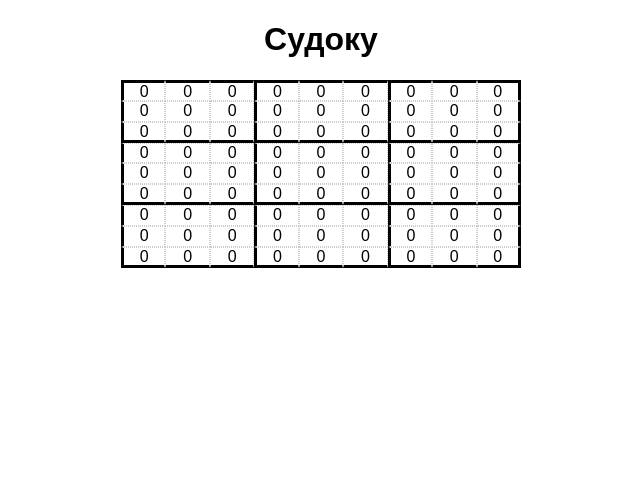
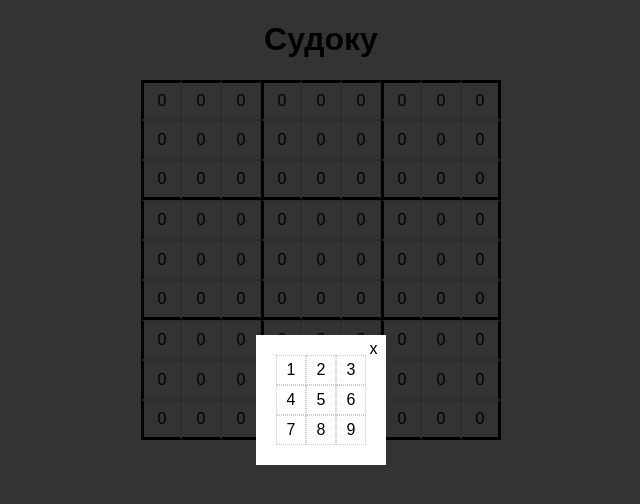
Before and after one commit to taraswww777/react-learn-sudoku, a React (Create React App) app: page / in a window 1280 px wide. Shown: the top 504 px of the page, without its empty margins (319-959 px from the left). Built offline with nearby package versions, Linux system fonts and the light colour scheme.

Commit message:
addKeyBoard has errors

```diff
--- a/src/components/App/App.tsx
+++ b/src/components/App/App.tsx
@@ -1,5 +1,5 @@
 import * as React from 'react';
-import BEM, {IBEMProps} from 'src/libs/@BEM';
+import {BEM, IBEMProps} from "../../libs/BEM/BEM";
 import Sudoku from "../Sudoku/views/Sudoku";
 import './App.css';
 
--- a/src/components/Sudoku/core/Cell.tsx
+++ b/src/components/Sudoku/core/Cell.tsx
@@ -5,6 +5,7 @@ export const MAX_POS_X = 9;
 export const MAX_POS_Y = 9;
 
 export interface ICell {
+	key: string,
 	posX: number,
 	posY: number,
 	value?: number | 0,
@@ -12,6 +13,7 @@ export interface ICell {
 
 export function genCell(posX: number, posY: number, value: number = 0): ICell {
 	return {
+		'key': posX + '-' + posY,
 		'posX': posX,
 		'posY': posY,
 		'value': value,
--- a/src/components/Sudoku/css/Sudoku.css
+++ b/src/components/Sudoku/css/Sudoku.css
@@ -3,12 +3,30 @@
 
 .sudoku__grid {
 	display: grid;
-	grid-template-columns: 11.1111111% 11.1111111% 11.1111111% 11.1111111% 11.1111111% 11.1111111% 11.1111111% 11.1111111% 11.1111111%;
-	grid-template-rows: 11.1111111% 11.1111111% 11.1111111% 11.1111111% 11.1111111% 11.1111111% 11.1111111% 11.1111111% 11.1111111%;
+	width: 360px;
+	height: 360px;
+	margin: 0 auto;
+	grid: 40px 40px 40px 40px 40px 40px 40px 40px 40px
+				/
+				40px 40px 40px 40px 40px 40px 40px 40px 40px;
+
 }
 
 .sudoku__cell {
+	transition: 0.5s linear;
 	border: 1px dotted #ccc;
+	cursor: pointer;
+	color: #000;
+	display: flex;
+	align-items: center;
+	align-content: center;
+	justify-content: center;
+}
+
+.sudoku__cell:hover {
+	transition: 0.25s linear;
+	background: #000;
+	color: #fff;
 }
 
 [class*="sudoku__cell--pos_0"] {
@@ -25,7 +43,7 @@
 .sudoku__cell--pos_2-7, .sudoku__cell--pos_5-7,
 .sudoku__cell--pos_2-8, .sudoku__cell--pos_5-8,
 [class*="sudoku__cell--pos_8"] {
-	border-bottom:  solid #000;
+	border-bottom: solid #000;
 }
 
 .sudoku__cell--pos_0-0, .sudoku__cell--pos_0-6, .sudoku__cell--pos_0-3,
@@ -37,7 +55,7 @@
 .sudoku__cell--pos_6-0, .sudoku__cell--pos_6-6, .sudoku__cell--pos_6-3,
 .sudoku__cell--pos_7-0, .sudoku__cell--pos_7-6, .sudoku__cell--pos_7-3,
 .sudoku__cell--pos_8-0, .sudoku__cell--pos_8-6, .sudoku__cell--pos_8-3 {
-	border-left:  solid #000;
+	border-left: solid #000;
 }
 
 .sudoku__cell--pos_0-8,
--- /dev/null
+++ b/src/components/Sudoku/css/SudokuKeyboard.css
@@ -0,0 +1,59 @@
+.sudoku-keyboard {
+	position: absolute;
+	top: 0;
+	background: rgba(0, 0, 0, 0.8);
+	left: 0;
+	width: 100vw;
+	height: 100vh;
+}
+
+.sudoku-keyboard__close {
+	display: inline-block;
+	position: absolute;
+	width: 15px;
+	height: 15px;
+	padding: 5px;
+	right: 0;
+	top: 0;
+	cursor: pointer;
+	color: #000;
+	overflow: hidden;
+}
+
+
+
+.sudoku-keyboard__close:hover {
+	color: #f00;
+}
+
+.sudoku-keyboard__grid {
+	display: grid;
+	width: 90px;
+	height: 90px;
+	margin: 0 auto;
+	grid: 30px 30px 30px/30px 30px 30px;
+	background: #ffffff;
+	padding: 20px;
+	position: absolute;
+	top: 50%;
+	left: 50%;
+	transform: translateX(-50%) translateY(-50%);
+
+}
+
+.sudoku-keyboard__key {
+	transition: 0.5s linear;
+	border: 1px dotted #ccc;
+	cursor: pointer;
+	color: #000;
+	display: flex;
+	align-items: center;
+	align-content: center;
+	justify-content: center;
+}
+
+.sudoku-keyboard__key:hover {
+	transition: 0.25s linear;
+	background: #000;
+	color: #fff;
+}
--- a/src/components/Sudoku/views/Sudoku.tsx
+++ b/src/components/Sudoku/views/Sudoku.tsx
@@ -1,8 +1,9 @@
 import * as _ from "lodash";
 import * as React from 'react';
-import BEMComponent from "../../../libs/@BEMClass";
+import BEMComponent from "../../../libs/BEM/BEMComponent";
 import {genCell, ICell, MAX_POS_X, MAX_POS_Y, MIN_POS_X, MIN_POS_Y} from "../core/Cell";
 import "../css/Sudoku.css";
+import SudokuKeyboard from "./SudokuKeyboard";
 
 class Sudoku extends BEMComponent {
 
@@ -21,29 +22,48 @@ class Sudoku extends BEMComponent {
 		this.state = {...this.state, taskDefault: task, currentStateTask: task};
 	}
 
+	public openKeyboard(cellKey: string) {
+		// TODO: открытие окна для ввода числа
+		console.log('openKeyboard:cellKey:', cellKey);
+
+	// noinspection RequiredAttributes
+		return (<SudokuKeyboard cellKey={cellKey}/>);
+	}
+
+	public onClickOpenKeyboard(cellKey: string) {
+		// return (event: React.MouseEvent<HTMLElement>) => {
+		return () => {
+			this.openKeyboard(cellKey);
+		}
+	}
+
 	public renderCells(cells: ICell[]): any {
 		return (
-			<div className={this.elem('grid')}>{_.map(cells, (cell: ICell) => this.renderCell(cell))}
-			</div>
+			<div className={this.elem('grid')}>{_.map(cells, (cell: ICell) => this.renderCell(cell))}</div>
 		);
-
 	}
 
 	public renderCell(cell: ICell): any {
-		let key = cell.posX + '-' + cell.posY;
 		return (
-			<div className={this.elem('cell', 'pos', key)} key={key}>{cell.value}</div>
+			<div
+				onClick={this.onClickOpenKeyboard(cell.key)}
+				className={
+					this.joinClasses(this.elem('cell', 'pos', cell.key))}
+				key={cell.key}
+			>{cell.value}</div>
 		);
+	}
 
-	}
+
+
 
 	public render() {
 		const currentStateTask = _.get(this.state, 'currentStateTask');
-		console.log('currentStateTask:', currentStateTask);
 
 		return (
 			<div className={this.block()}>
 				{currentStateTask && this.renderCells(currentStateTask)}
+				{this.openKeyboard('0-0')}
 			</div>
 		);
 	}
--- /dev/null
+++ b/src/components/Sudoku/views/SudokuKeyboard.tsx
@@ -0,0 +1,37 @@
+import * as _ from "lodash";
+import * as React from 'react';
+import {BEM, IBEMProps} from "../../../libs/BEM/BEM";
+import "../css/SudokuKeyboard.css";
+
+// TODO need setValue
+interface ISudokuKeyboardProps extends IBEMProps {
+	cellKey: string,
+	setValue: any
+}
+
+const keys: number[] = [
+	1, 2, 3, 4, 5, 6, 7, 8, 9
+];
+const componentName = 'sudoku-keyboard';
+
+function onClick(keyValue: number, cellKey: string,setValue:any) {
+	return () => {
+		setValue(cellKey,keyValue);
+	}
+}
+
+function SudokuKeyboard(props: ISudokuKeyboardProps) {
+	return (
+		<div className={props.block()}>
+			<div className={props.elem('grid')}>
+				<span className={props.elem('close')}>x</span>
+				{_.map(keys, (key: number) =>
+					<div onClick={onClick(key, props.cellKey,props.setValue)} className={props.elem('key')}>{key}</div>
+				)}
+			</div>
+		</div>
+	);
+
+}
+
+export default BEM(SudokuKeyboard, componentName);
--- a/src/libs/@BEM.tsx
+++ /dev/null
@@ -1,48 +0,0 @@
-import * as React from "react";
-
-
-type fnBEMBlock = (mod?: string, modValue?: string) => string;
-type fnBEMElem = (nameElement: string, mod?: string, modValue?: string) => string;
-
-export interface IBEMProps {
-	block: fnBEMBlock;
-	elem: fnBEMElem;
-}
-
-
-function BEM(WrapComponent: React.Component | any, componentName: string = 'undefinedComponentName') {
-	return class BemComponent extends React.Component {
-
-		public static block(mod: string = '', modValue: string = '') {
-			let className = componentName;
-
-			if (mod !== '') {
-				className += ' ' + componentName + '--' + mod;
-				if (modValue !== '') {
-					className += '_' + modValue;
-				}
-			}
-
-			return className;
-		}
-
-		public static elem(nameElement: string, mod = '', modValue = '') {
-			let className = componentName + '__' + nameElement;
-
-			if (mod !== '') {
-				className += ' ' + componentName + '__' + nameElement + '--' + mod;
-				if (modValue !== '') {
-					className += '_' + modValue;
-				}
-			}
-			return className;
-		}
-
-		public render() {
-			return <WrapComponent block={BemComponent.block} elem={BemComponent.elem} {...this.props}/>;
-		}
-
-	}
-}
-
-export default BEM;
--- /dev/null
+++ b/src/libs/BEM/BEM.tsx
@@ -0,0 +1,31 @@
+import * as React from "react";
+import BEMComponent from "./BEMComponent";
+
+
+// export type fnBEM = (WrapComponent: React.Component | any, componentName: string) => any;
+export type fnBEMBlock = (mod?: string, modValue?: string) => string;
+export type fnBEMElem = (nameElement: string, mod?: string, modValue?: string) => string;
+export type fnBEMEJoinClasses = (classes: string[]) => string;
+
+export interface IBEMProps {
+	componentName: string;
+	block: fnBEMBlock;
+	elem: fnBEMElem;
+	joinClasses: fnBEMEJoinClasses;
+}
+
+
+export function BEM(BEMWrapComponent: React.Component | any, componentName: string = 'BEM'): any {
+
+	return class BemComponentHoc extends BEMComponent {
+
+		public render() {
+			return <BEMWrapComponent
+				componentName={componentName}
+				joinClasses={this.joinClasses}
+				block={this.block}
+				elem={this.elem}
+			/>;
+		}
+	}
+}
--- a/src/libs/@BEMClass.tsx
+++ b/src/libs/BEM/BEMComponent.tsx
@@ -1,7 +1,14 @@
+import * as _ from "lodash";
 import * as React from "react";
 
-class BEMClass extends React.Component {
-	protected componentName = '';
+export default class BEMComponent extends React.Component {
+	public componentName: string;
+
+	constructor(props: any) {
+		super(props);
+
+		this.componentName = 'BEMComponent';
+	}
 
 	public block(mod: string = '', modValue: string = '') {
 		let className = this.componentName;
@@ -27,7 +34,8 @@ class BEMClass extends React.Component {
 		}
 		return className;
 	}
+
+	public joinClasses(...classes: string[]): string {
+		return _.join(_.uniq(classes), ' ');
+	}
 }
-
-
-export default BEMClass;
```
Also changed, not shown: 1 other file (tests, documents, lock files or other folders).
